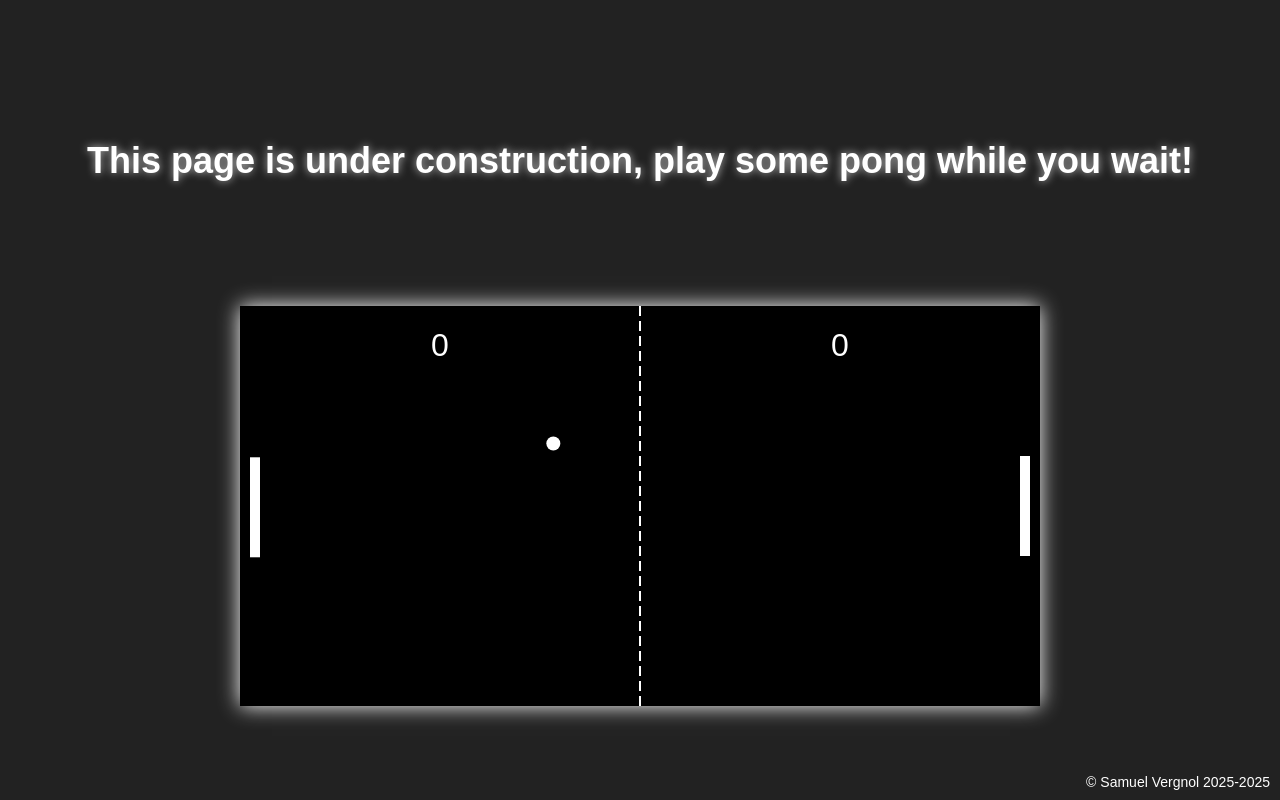
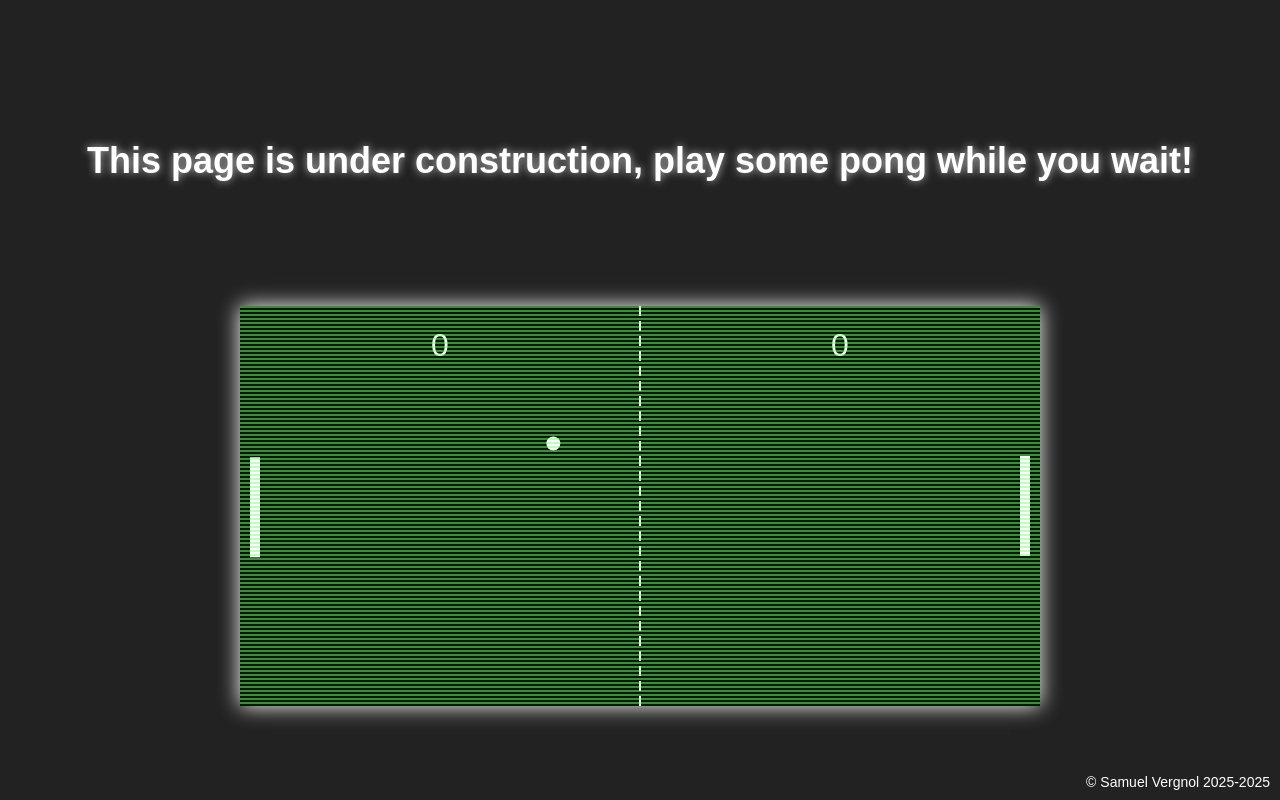
Before and after one commit to Sam-Vrgl/Sam-Vrgl.github.io, a plain HTML site: page index.html in a window 1280 px wide. Drawn offline with Linux system fonts and the light colour scheme.

Commit message:
CRT effect

```diff
--- a/index.html
+++ b/index.html
@@ -1,6 +1,5 @@
 <!DOCTYPE html>
 <html lang="en">
-
 <head>
   <meta charset="UTF-8">
   <title>Sam Vrgl</title>
@@ -13,14 +12,12 @@
       background: #222;
       font-family: Arial, Verdana, sans-serif;
     }
-
     .container {
       display: flex;
       flex-direction: column;
       height: 100%;
       align-items: center;
     }
-
     .desktop-header {
       font-size: 36px;
       color: white;
@@ -28,20 +25,18 @@
       text-shadow: 0 0 8px rgba(255, 255, 255, 0.7);
       margin-top: 140px;
     }
-
     .pong-container {
       flex: 1;
       display: flex;
       align-items: center;
       justify-content: center;
       width: 100%;
+      position: relative;
     }
-
     canvas {
       background: #000;
       box-shadow: 0 0 20px #fff;
     }
-
     .mobile-header {
       display: none;
       font-size: 36px;
@@ -54,7 +49,6 @@
       transform: translate(-50%, -50%);
       margin: 0;
     }
-
     .footer {
       position: fixed;
       bottom: 10px;
@@ -62,21 +56,17 @@
       font-size: 14px;
       color: white;
     }
-
     .footer a {
       color: white;
       text-decoration: none;
     }
-
     @media screen and (max-width: 768px) {
       .container {
         display: none;
       }
-
       .mobile-header {
         display: block;
       }
-
       .footer {
         left: 50%;
         right: auto;
@@ -85,7 +75,6 @@
     }
   </style>
 </head>
-
 <body>
   <!-- Desktop layout -->
   <div class="container">
@@ -111,8 +100,12 @@
 
   <script>
     const canvas = document.getElementById("pong");
-        if (canvas) {
-            const ctx = canvas.getContext("2d");
+    const mainCtx = canvas.getContext("2d");
+
+    const offscreenCanvas = document.createElement("canvas");
+    offscreenCanvas.width = canvas.width;
+    offscreenCanvas.height = canvas.height;
+    const offscreenCtx = offscreenCanvas.getContext("2d");
 
     const paddleWidth = 10;
     const paddleHeight = 100;
@@ -154,12 +147,12 @@
       ArrowDown: false
     };
 
-            function drawRect(x, y, w, h, color = "white") {
+    function drawRect(ctx, x, y, w, h, color = "white") {
       ctx.fillStyle = color;
       ctx.fillRect(x, y, w, h);
     }
 
-            function drawArc(x, y, r, color = "white") {
+    function drawArc(ctx, x, y, r, color = "white") {
       ctx.fillStyle = color;
       ctx.beginPath();
       ctx.arc(x, y, r, 0, Math.PI * 2);
@@ -167,13 +160,13 @@
       ctx.fill();
     }
 
-            function drawNet() {
+    function drawNet(ctx) {
       for (let i = 0; i < canvas.height; i += 15) {
-                    drawRect(canvas.width / 2 - 1, i, 2, 10, "white");
+        drawRect(ctx, canvas.width / 2 - 1, i, 2, 10, "white");
       }
     }
 
-            function drawScore() {
+    function drawScore(ctx) {
       ctx.fillStyle = "white";
       ctx.font = "32px Arial";
       ctx.textAlign = "center";
@@ -181,7 +174,41 @@
       ctx.fillText(rightScore, canvas.width * 3 / 4, 50);
     }
 
-            function updatePaddleVelocities() {
+    function render() {
+      offscreenCtx.fillStyle = "#001a00";
+      offscreenCtx.fillRect(0, 0, canvas.width, canvas.height);
+
+      drawNet(offscreenCtx);
+      drawRect(offscreenCtx, leftPaddle.x, leftPaddle.y, leftPaddle.width, leftPaddle.height);
+      drawRect(offscreenCtx, rightPaddle.x, rightPaddle.y, rightPaddle.width, rightPaddle.height);
+      drawArc(offscreenCtx, ball.x, ball.y, ball.radius);
+      drawScore(offscreenCtx);
+    }
+
+    function postProcess() {
+      let imageData = offscreenCtx.getImageData(0, 0, canvas.width, canvas.height);
+      let data = imageData.data;
+
+      const overlayR = 120;
+      const overlayG = 255;
+      const overlayB = 120;
+      const alpha = 0.5;
+
+      for (let y = 0; y < canvas.height; y++) {
+        if (y % 4 === 0 || y % 4 === 1) {
+          for (let x = 0; x < canvas.width; x++) {
+            let index = (y * canvas.width + x) * 4;
+            data[index]     = data[index] * (1 - alpha) + overlayR * alpha;
+            data[index + 1] = data[index + 1] * (1 - alpha) + overlayG * alpha;
+            data[index + 2] = data[index + 2] * (1 - alpha) + overlayB * alpha;
+          }
+        }
+      }
+
+      mainCtx.putImageData(imageData, 0, 0);
+    }
+
+    function update() {
       if (keys.ArrowUp && keys.ArrowDown) {
         rightPaddle.dy = rightPaddle.lastDir * paddleSpeed;
       } else if (keys.ArrowUp) {
@@ -193,10 +220,7 @@
       } else {
         rightPaddle.dy = 0;
       }
-            }
 
-            function update() {
-                updatePaddleVelocities();
       let targetY;
       if (ball.dx < 0) {
         if (leftPaddle.targetHitPos === undefined) {
@@ -222,18 +246,14 @@
       const smoothingFactor = 1;
       const damping = 0.8;
       const deadZone = 6;
-
       let diff = targetY - leftPaddle.y;
-                console.log(diff);
       if (Math.abs(diff) > deadZone) {
         leftPaddle.vy += diff * smoothingFactor;
         leftPaddle.vy *= damping;
       } else {
         leftPaddle.vy = 0;
       }
-
       leftPaddle.vy = Math.max(-paddleSpeed, Math.min(paddleSpeed, leftPaddle.vy));
-
       leftPaddle.y += leftPaddle.vy;
       leftPaddle.y = Math.max(0, Math.min(leftPaddle.y, canvas.height - leftPaddle.height));
 
@@ -287,16 +307,8 @@
     function gameLoop() {
       update();
       render();
+      postProcess();
       requestAnimationFrame(gameLoop);
-            }
-
-            function render() {
-                ctx.clearRect(0, 0, canvas.width, canvas.height);
-                drawNet();
-                drawRect(leftPaddle.x, leftPaddle.y, leftPaddle.width, leftPaddle.height);
-                drawRect(rightPaddle.x, rightPaddle.y, rightPaddle.width, rightPaddle.height);
-                drawArc(ball.x, ball.y, ball.radius);
-                drawScore();
     }
 
     gameLoop();
@@ -317,8 +329,6 @@
         keys[event.code] = false;
       }
     });
-        }
   </script>
 </body>
-
 </html>
```
Lines whose indentation alone changed are shown as unchanged.
